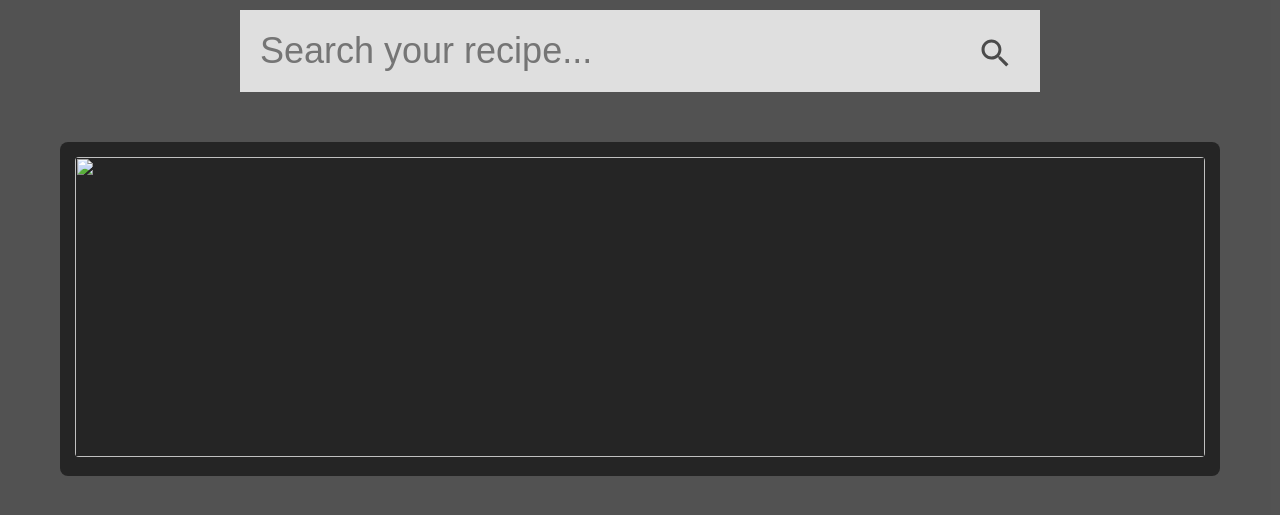
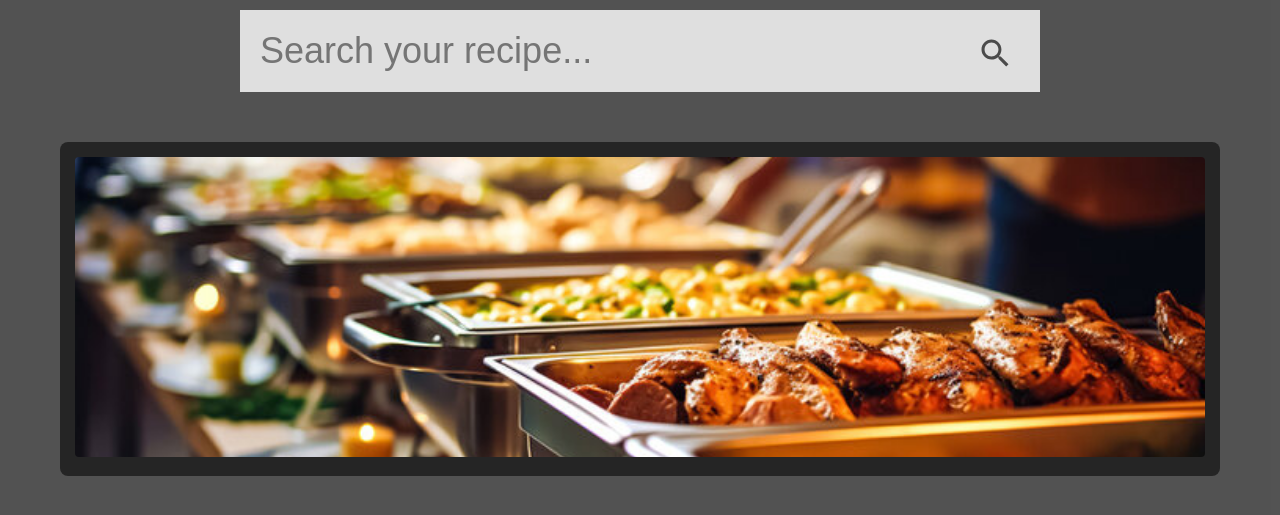
Before and after one commit to AlainMpata/Recipe-App-Project, a plain HTML site: page index.html in a window 1280 px wide. Shown: the part 237-752 px from the top of the page. Drawn offline with nearby package versions, Linux system fonts and the light colour scheme; the site is published under a folder, as on GitHub Pages, so addresses that start at the root find nothing.

Commit message:
Update index.html - updated picture path

```diff
--- a/index.html
+++ b/index.html
@@ -16,7 +16,7 @@
             </form>
             <div class="search-result">
                 <div class="item">
-                    <img src="/Food recipe picture.jpg" alt="">
+                    <img src="./Food recipe picture.jpg" alt="">
                     <div class="flex-container">
                     <!--<h1 class="title">This is a recipe</h1>
                     <a class="view-button" href="#">View recipe</a>
```
